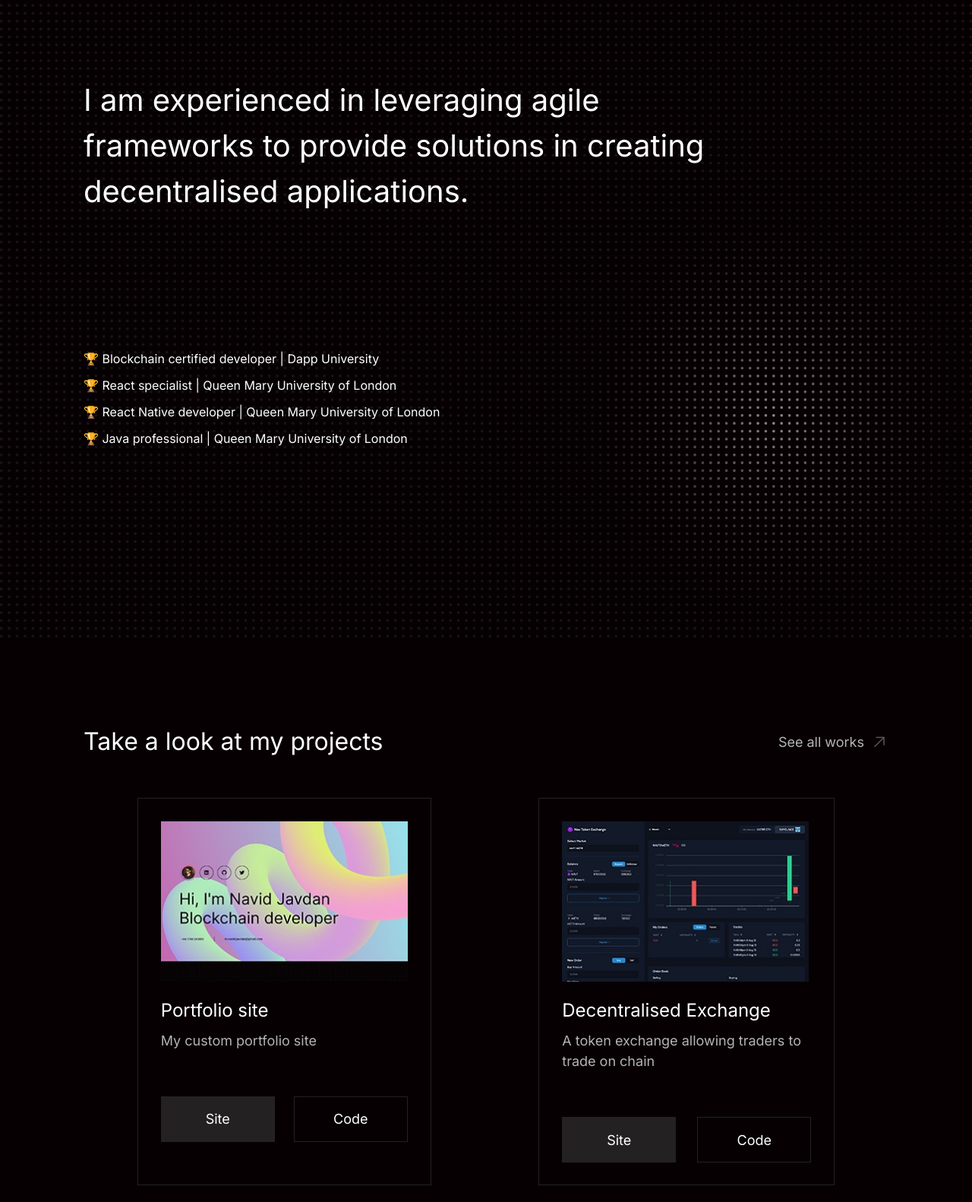
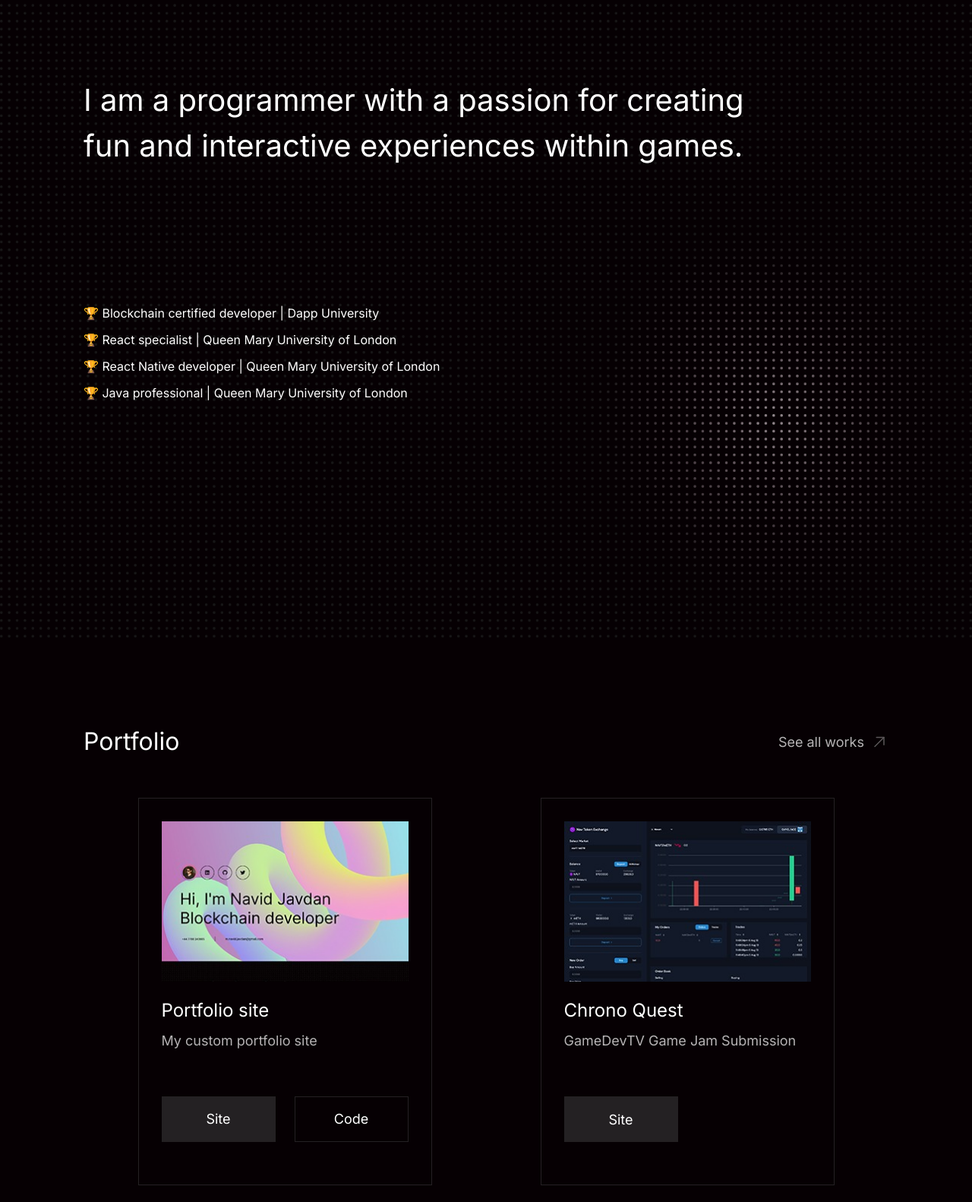
Before and after one commit to NavJav256/portfolio-website, a plain HTML site: page index.html in a window 1280 px wide. Shown: the part 858-2440 px from the top of the page at 76% size. Drawn offline with Linux system fonts and the light colour scheme.

Commit message:
Change to Game development

```diff
--- a/index.html
+++ b/index.html
@@ -8,7 +8,7 @@
     <meta name="description" content="My portfolio website">
     <meta name="author" content="Navid Javdan">
 
-    <title>Navid Javdan | Blockchain Developer</title>
+    <title>Navid Javdan | Game Developer</title>
 
     <!-- Google Fonts -->
     <link rel="preconnect" href="https://fonts.googleapis.com">
@@ -42,17 +42,17 @@
                         <i class="fab fa-github"></i>
                     </a>
                 </li>
-                <li>
+                <!-- <li>
                     <a href="https://twitter.com/NavJavDev" target="_blank">
                         <i class="fab fa-twitter"></i>
                     </a>
-                </li>
+                </li> -->
             </ul>
         </div>
 
         <h1>
             Hi, I'm Navid Javdan<br />
-            Blockchain developer
+            Game Developer
         </h1>
 
         <ul class="contact-details flex-list">
@@ -67,8 +67,8 @@
 
         <section class="section about">
             <h2>
-                I am experienced in leveraging agile frameworks to provide solutions
-                in creating decentralised applications.
+                I am a programmer with a passion for creating fun and interactive
+                experiences within games.
             </h2>
 
             <ul class="achievements">
@@ -83,7 +83,7 @@
 
         <section class="section projects">
             <div class="flex-between">
-                <h2>Take a look at my projects</h2>
+                <h2>Portfolio</h2>
 
                 <a class="projects-link flex-between" href="https://github.com/NavJav256" target="_blank">
                     See all works <img src="./img/ArrowUpRight.svg" alt="Arrow" style="margin-left: 8px; opacity: 0.7;">
@@ -98,18 +98,18 @@
 
                     <div class="card-buttons">
                         <a class="card-button--site" href="#">Site</a>
-                        <a class="card-button--code" href="https://navjav256.github.io/portfolio-website/" target="_blank">Code</a>
+                        <a class="card-button--code" href="https://navjav256.github.io/portfolio-website/"
+                            target="_blank">Code</a>
                     </div>
                 </div>
 
                 <div class="card">
                     <img src="./img/projects/project_2.png" alt="">
-                    <h3 class="card-title">Decentralised Exchange</h3>
-                    <p class="card-description">A token exchange allowing traders to trade on chain</p>
+                    <h3 class="card-title">Chrono Quest</h3>
+                    <p class="card-description">GameDevTV Game Jam Submission</p>
 
                     <div class="card-buttons">
                         <a class="card-button--site" href="https://shiny-art-3613.on.fleek.co/" target="_blank">Site</a>
-                        <a class="card-button--code" href="https://github.com/NavJav256/decentralised-exchange" target="_blank">Code</a>
                     </div>
                 </div>
 
@@ -120,7 +120,8 @@
 
                     <div class="card-buttons">
                         <!-- <a href="#" class="card-button--site">Site</a> -->
-                        <a class="card-button--code" href="https://github.com/NavJav256/nft-marketplace" target="_blank">Code</a>
+                        <a class="card-button--code" href="https://github.com/NavJav256/nft-marketplace"
+                            target="_blank">Code</a>
                     </div>
                 </div>
             </div>
@@ -145,7 +146,8 @@
                         <li class="card-list-item">Developped a weather app in React (JS)</li>
                         <li class="card-list-item">Developped a health app in React Native (JS)</li>
                         <li class="card-list-item">Developped a 3D survival game in Unity (C#)</li>
-                        <li class="card-list-item">Produced a phone app to wirelessly control a single board microcontroller (C, JS)</li>
+                        <li class="card-list-item">Produced a phone app to wirelessly control a single board
+                            microcontroller (C, JS)</li>
                     </ul>
                 </div>
                 <div class="experience-card">
@@ -155,8 +157,10 @@
                     <p class="card-years">2020-2022</p>
 
                     <ul class="card-list">
-                        <li class="card-list-item">Mentored students in procedural and object orientanted programming</li>
-                        <li class="card-list-item">Assisted students with software development in cryptocurrency projects</li>
+                        <li class="card-list-item">Mentored students in procedural and object orientanted programming
+                        </li>
+                        <li class="card-list-item">Assisted students with software development in cryptocurrency
+                            projects</li>
                         <li class="card-list-item">Assisted lectureres with teaching materials and marking</li>
                     </ul>
                 </div>
@@ -170,7 +174,8 @@
                         <li class="card-list-item">Developped a full stack decentralised exchange for a client</li>
                         <li class="card-list-item">Completed basics of Dapp development</li>
                         <li class="card-list-item">Developped smart contracts in Solidity</li>
-                        <li class="card-list-item">Implemented comprehensive tests for smart contracts using mocha, waffle and chai libraries</li>
+                        <li class="card-list-item">Implemented comprehensive tests for smart contracts using mocha,
+                            waffle and chai libraries</li>
                         <li class="card-list-item">Developped nice looking frontends using React</li>
                     </ul>
                 </div>
```
